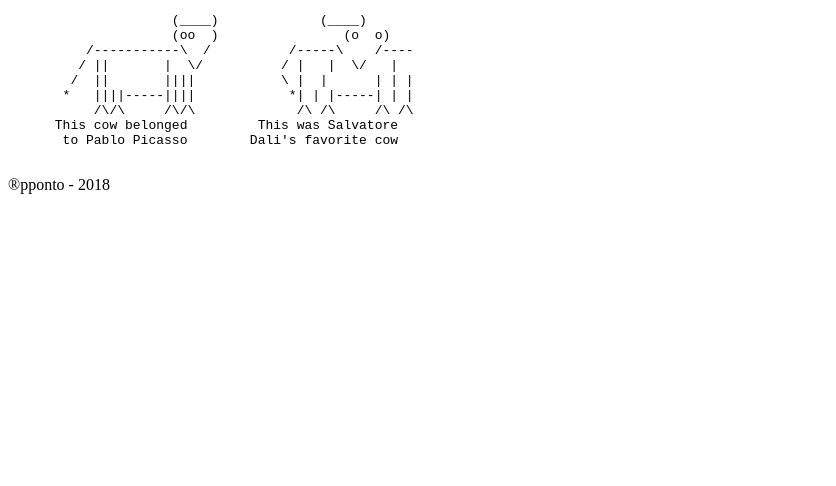
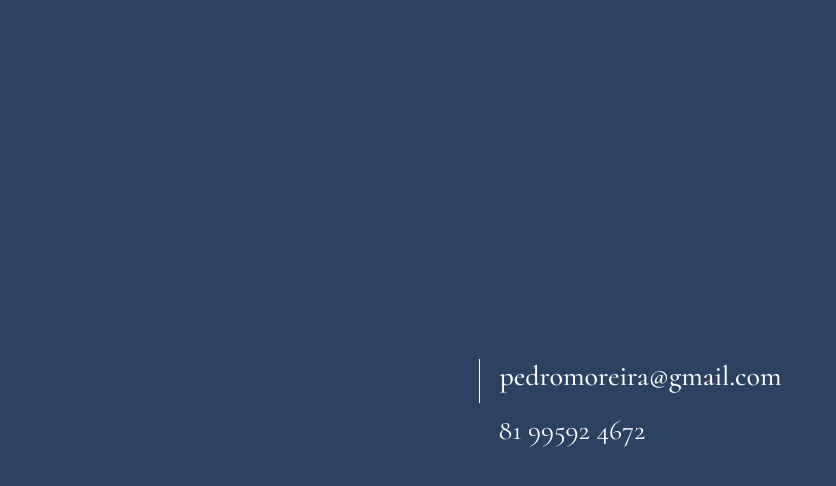
Before and after one commit to pponto/website-pponto, a plain HTML site: page index.html in a window 1280 px wide. Shown: the whole page, without its empty margins (0-836 px from the left). Drawn offline with Linux system fonts and the light colour scheme.

Commit message:
update first

```diff
--- /dev/null
+++ b/css/style.css
@@ -0,0 +1,34 @@
+body {
+  background: #2d4262;
+  font-family: 'Cormorant', serif;
+  font-size: 1.75rem;
+}
+
+a {
+  color: white;
+  text-decoration: none;
+  padding: 10px 20px;
+}
+
+a:hover {
+  text-decoration: underline;
+}
+
+a:first-child {
+  padding: 0px 20px 10px;
+  font-weight: 500;
+  border-left: 1px solid white;
+}
+
+.principal {
+  width: 100%;
+  height: 100vh;
+  display: flex;
+  justify-content: center;
+}
+
+.contato {
+  display: flex;
+  flex-direction: column;
+  align-self: center;
+}
--- a/index.html
+++ b/index.html
@@ -4,20 +4,16 @@
   <meta charset="UTF-8">
   <meta name="viewport" content="width=device-width, initial-scale=1.0">
   <meta http-equiv="X-UA-Compatible" content="ie=edge">
-  <title>pponto</title>
+  <link rel="stylesheet" href="css/style.css">
+  <link href="https://fonts.googleapis.com/css?family=Cormorant:400,500,600" rel="stylesheet">
+  <title>pponto / front end developer</title>
 </head>
 <body>
-  <pre>
-                     (____)             (____)
-                     (oo  )                (o  o)
-          /-----------\  /          /-----\    /----
-         / ||       |  \/          / |   |  \/   |
-        /  ||       ||||           \ |  |      | | |
-       *   ||||-----||||            *| | |-----| | |
-           /\/\     /\/\             /\ /\     /\ /\
-      This cow belonged         This was Salvatore
-       to Pablo Picasso        Dali's favorite cow
-  </pre>
-  <footer>®pponto - 2018</footer>
+  <main class="principal">
+    <div class="contato">
+        <a href="mailto:pedromoreira@gmail.com?subject=Contato">pedromoreira@gmail.com</a>
+        <a href="tel:+5581995924672">81 99592 4672</a>
+    </div>
+  </main>
 </body>
 </html>
```
